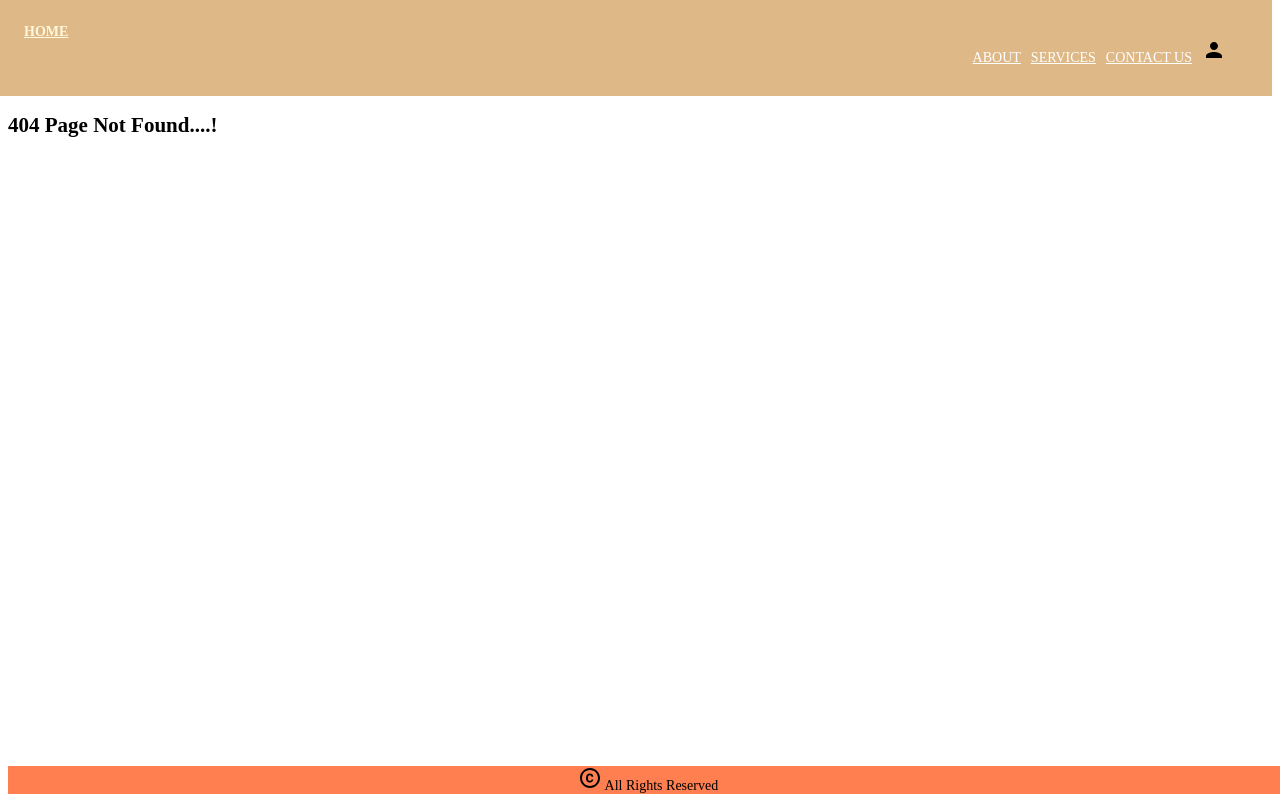
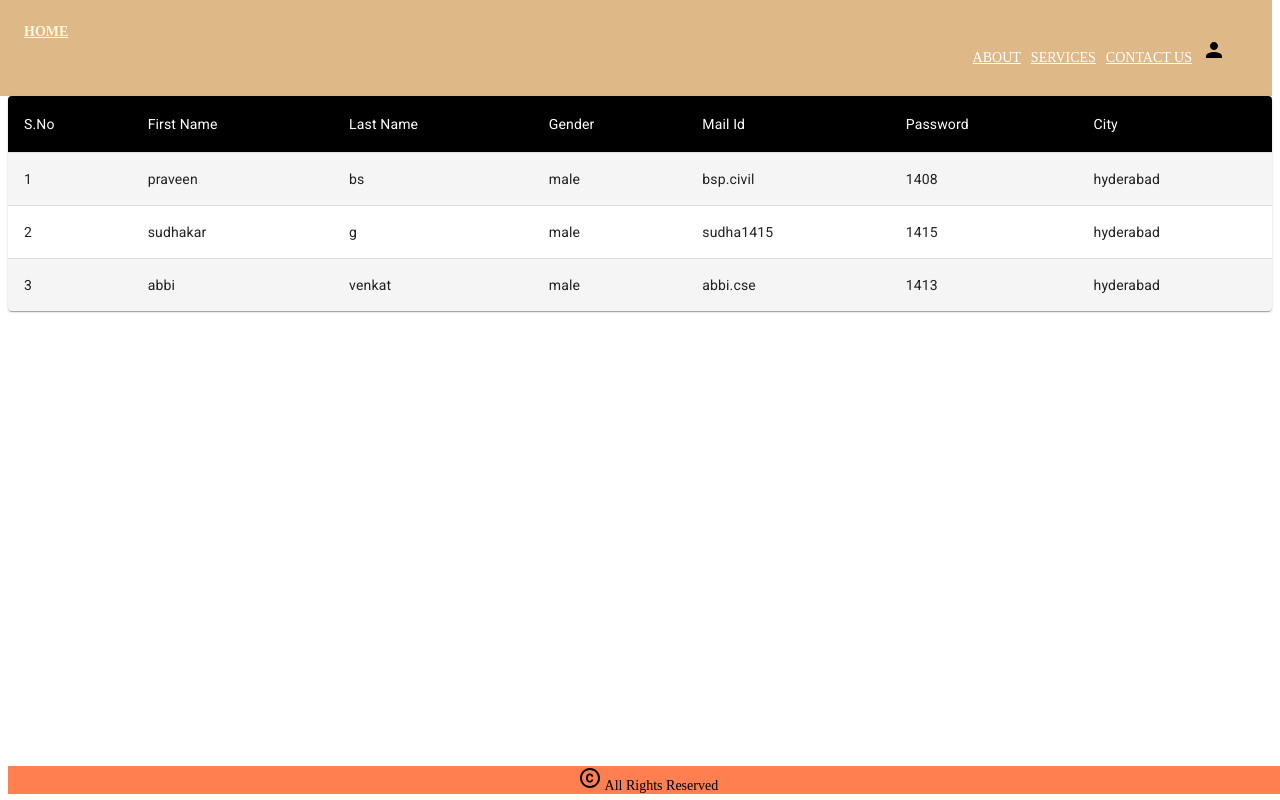
Before and after one commit to bspraveen1408/react-redux-ui, a React (Create React App) app: page /employees in a window 1280 px wide. Before the commit this address had no page. Built offline with nearby package versions, Linux system fonts and the light colour scheme.

Commit message:
signup component and employees component updated

```diff
--- a/package.json
+++ b/package.json
@@ -10,7 +10,7 @@
     "@mui/lab": "^5.0.0-alpha.51",
     "@mui/material": "^5.0.4",
     "@mui/styled-engine-sc": "^5.0.3",
-    "axios": "^0.18.0",
+    "axios": "^0.18.1",
     "date-fns": "^2.25.0",
     "history": "^4.10.1",
     "jquery": "^3.6.0",
--- /dev/null
+++ b/public/data/employees.json
@@ -0,0 +1,5 @@
+[
+    {"firstName":"praveen","lastName":"bs","sex":"male","mail":"bsp.civil","pass":1408,"city":"hyderabad"},
+    {"firstName":"sudhakar","lastName":"g","sex":"male","mail":"sudha1415","pass":1415,"city":"hyderabad"},
+        {"firstName":"abbi","lastName":"venkat","sex":"male","mail":"abbi.cse","pass":1413,"city":"hyderabad"}
+    ]
--- a/src/App.js
+++ b/src/App.js
@@ -17,6 +17,7 @@ import LoginPage from './components/auth/Login';
 import {Signup} from './components/auth/signup/signup';
 import Profile from './components/profile/profile';
 import {NotFoundComponent} from './components/NotFoundComponent/NotFoundComponent';
+import Employees from './components/auth/signup/employees';
 
 class App extends Component {
   constructor(props) {
@@ -43,6 +44,7 @@ class App extends Component {
               <Route path='/login' component={LoginPage}/>
               <Route path='/signup' component={Signup}/>
               <Route path='/profile' component={Profile}/>
+              <Route path='/employees' component={Employees}/>
               <Route path='/' component={Home} exact/>
               <Route path='/*' component={NotFoundComponent} exact/>
 
--- a/src/common/constants.js
+++ b/src/common/constants.js
@@ -1,6 +1,11 @@
 const stateList = ["Andhra Pradesh","Arunachal Pradesh","Assam","Bihar","Chhattisgarh","Goa","Gujarat","Haryana","Himachal Pradesh","Jammu and Kashmir","Jharkhand","Karnataka","Kerala","Madhya Pradesh","Maharashtra","Manipur","Meghalaya","Mizoram","Nagaland","Odisha","Punjab","Rajasthan","Sikkim","Tamil Nadu","Telangana","Tripura","Uttarakhand","Uttar Pradesh","West Bengal","Andaman and Nicobar Islands","Chandigarh","Dadra and Nagar Haveli","Daman and Diu","Delhi","Lakshadweep","Puducherry"]
 const cityList = ["Hyderbad", "Chennai", "Bangalore", "Kolkata"]
+const employeesList=[{
+    firstName:'praveen',lastName:'bs',sex:'male',mail:'bsp.civil',pass:1408,city:'hyderabad'},
+    {firstName:'sudhakar',lastName:'g',sex:'male',mail:'sudha1415',pass:1415,city:'hyderabad'},
+        {firstName:'abbi',lastName:'venkat',sex:'male',mail:'abbi.cse',pass:1413,city:'hyderabad'}]
 export {
     stateList,
-    cityList
+    cityList,
+    employeesList
 }
--- /dev/null
+++ b/src/components/auth/signup/employees.js
@@ -0,0 +1,144 @@
+import React, { useEffect, useState } from 'react';
+import {styled,Table,TableBody,TableContainer,TableHead,TableRow,Paper} from '@mui/material';
+import TableCell, { tableCellClasses } from '@mui/material/TableCell';
+import Axios from 'axios';
+// import {employeesList} from '../../../common/constants'
+const Employees=()=>{
+    const [profiles,setProfiles]=useState([]);
+    useEffect(()=>{
+        Axios.get('/data/employees.json').then((response)=>{
+console.log(response);
+            setProfiles(response.data)
+        })
+    })
+
+    //MUI code//////////////////////////////////////////
+    const StyledTableCell = styled(TableCell)(({ theme }) => ({
+        [`&.${tableCellClasses.head}`]: {
+          backgroundColor: theme.palette.common.black,
+          color: theme.palette.common.white,
+        },
+        [`&.${tableCellClasses.body}`]: {
+          fontSize: 14,
+        },
+      }));
+
+      const StyledTableRow = styled(TableRow)(({ theme }) => ({
+        '&:nth-of-type(odd)': {
+          backgroundColor: theme.palette.action.hover,
+        },
+        // hide last border
+        '&:last-child td, &:last-child th': {
+          border: 0,
+        },
+      }));
+
+
+
+    return(
+        <>
+        {/* <table>
+            <thead>
+                <tr>
+                    <th>First Name</th>
+                    <th>Last Name</th>
+                    <th>Gender</th>
+                    <th>Mail Id</th>
+                    <th>Password</th>
+                    <th>City</th>
+                </tr>
+            </thead>
+            <tbody>
+                {employeesList.map((item,index)=>{
+                    return (
+                        <tr>
+                            <th>{index+1}</th>
+                            <td>{item.firstName}</td>
+                            <td>{item.sex}</td>
+                            <td>{item.mail}</td>
+                            <td>{item.pass}</td>
+                            <td>{item.city}</td>
+                        </tr>
+                    )
+                    })}
+            </tbody>
+        </table> */}
+
+{/* <TableContainer component={Paper}>
+      <Table sx={{ minWidth: 700 }} aria-label="customized table">
+        <TableHead>
+          <TableRow>
+            <StyledTableCell>S.No</StyledTableCell>
+            <StyledTableCell align="left">First Name</StyledTableCell>
+            <StyledTableCell align="left">Last Name</StyledTableCell>
+            <StyledTableCell align="left">Gender</StyledTableCell>
+            <StyledTableCell align="left">Mail Id</StyledTableCell>
+            <StyledTableCell align="left">Password</StyledTableCell>
+            <StyledTableCell align="left">City</StyledTableCell>
+          </TableRow>
+        </TableHead>
+        <TableBody>
+        {employeesList.map((item,index)=>{
+                    return (
+            <StyledTableRow >
+              <StyledTableCell component="th" scope="row">
+              {index+1}
+              </StyledTableCell>
+              <StyledTableCell align="left">{item.firstName}</StyledTableCell>
+              <StyledTableCell align="left">{item.lastName}</StyledTableCell>
+              <StyledTableCell align="left">{item.sex}</StyledTableCell>
+              <StyledTableCell align="left">{item.mail}</StyledTableCell>
+              <StyledTableCell align="left">{item.pass}</StyledTableCell>
+              <StyledTableCell align="left">{item.city}</StyledTableCell>
+            </StyledTableRow>
+          )
+                    }
+          )
+        }
+
+        </TableBody>
+      </Table>
+    </TableContainer> */}
+
+
+<TableContainer component={Paper}>
+      <Table sx={{ minWidth: 700 }} aria-label="customized table">
+        <TableHead>
+          <TableRow>
+            <StyledTableCell>S.No</StyledTableCell>
+            <StyledTableCell align="left">First Name</StyledTableCell>
+            <StyledTableCell align="left">Last Name</StyledTableCell>
+            <StyledTableCell align="left">Gender</StyledTableCell>
+            <StyledTableCell align="left">Mail Id</StyledTableCell>
+            <StyledTableCell align="left">Password</StyledTableCell>
+            <StyledTableCell align="left">City</StyledTableCell>
+          </TableRow>
+        </TableHead>
+        <TableBody>
+        {profiles&&profiles.map((item,index)=>{
+                    return (
+            <StyledTableRow >
+              <StyledTableCell component="th" scope="row">
+              {index+1}
+              </StyledTableCell>
+              <StyledTableCell align="left">{item.firstName}</StyledTableCell>
+              <StyledTableCell align="left">{item.lastName}</StyledTableCell>
+              <StyledTableCell align="left">{item.sex}</StyledTableCell>
+              <StyledTableCell align="left">{item.mail}</StyledTableCell>
+              <StyledTableCell align="left">{item.pass}</StyledTableCell>
+              <StyledTableCell align="left">{item.city}</StyledTableCell>
+            </StyledTableRow>
+          )
+                    }
+          )
+        }
+
+        </TableBody>
+      </Table>
+    </TableContainer>
+
+
+        </>
+    )
+}
+export default Employees;
--- a/src/components/auth/signup/signup.js
+++ b/src/components/auth/signup/signup.js
@@ -8,6 +8,7 @@ import DesktopDatePicker from '@mui/lab/DesktopDatePicker';
 import Stack from '@mui/material/Stack';
 import { stateList, cityList } from '../../../common/constants'
 import { Email } from '@mui/icons-material';
+import { useHistory } from 'react-router';
 export const Signup = () => {
     // From Material UI for Date pick
     // const [dob, setDob] = useState(new Date(''));
@@ -19,7 +20,7 @@ export const Signup = () => {
     // const [mail, setMail] = useState('');
     // const[pass,setPass]=useState('');
 
-
+const history= useHistory();
 const[userdetails,setUserDetails]=useState(
     {firstName:'',lastName:'',dob:null,sex:'',mail:'',pass:'',city:'',statename:''});
 
@@ -35,10 +36,9 @@ const[userdetails,setUserDetails]=useState(
 
 
     // //Material UI for DOB
-    // const handleChange = (newDob) => {
-    //     setValue(newDob);
-    //     console.log(dob);
-    // };
+    const handleChange = (date) => {
+        setUserDetails({ ...userdetails, dob:date});
+    };
     // const genderHandle = (e) => {
     //     setSex(e.target.value);
     //     console.log(sex);
@@ -75,6 +75,7 @@ const[userdetails,setUserDetails]=useState(
         console.log('Object is', obj);
         console.log('userDetails are ', userdetails);
         console.log(userdetails);
+        history.push('/employees')
     }
 
     return (
@@ -132,7 +133,7 @@ const[userdetails,setUserDetails]=useState(
                                                     inputFormat="MM/dd/yyyy"
                                                     value={userdetails.dob}
                                                     name='dob'
-                                                    onChange={signupHandle}
+                                                    onChange={handleChange}
                                                     // onChange={handleChange}
                                                     renderInput={(params) => <TextField {...params} />}
                                                 />
```
Also changed, not shown: 1 other file (tests, documents, lock files or other folders).
